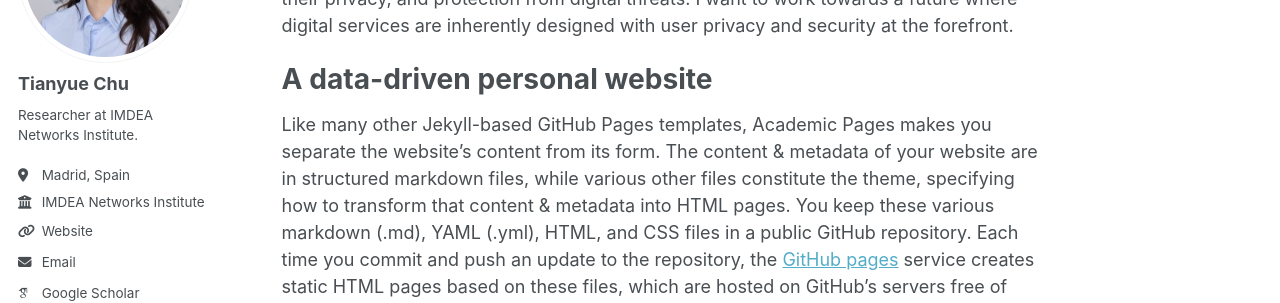
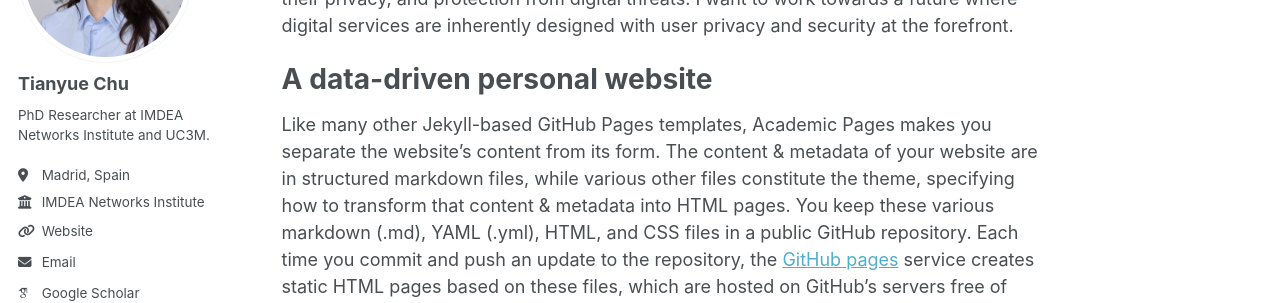
Before and after one commit to TianyueChu/tianyuechu.github.io, a Jekyll site: the page built from _pages/about.md, in a window 1280 px wide. Shown: the part 218-521 px from the top of the page. Built offline with Jekyll 4.4.1, drawn with Linux system fonts in a browser that asks for light colours; some web fonts are replaced.

Commit message:
side bar

```diff
--- a/_config.yml
+++ b/_config.yml
@@ -24,7 +24,7 @@ author:
   avatar           : "profile.png"
   name             : "Tianyue Chu"
   pronouns         : # example: "she/her"
-  bio              : "Researcher at IMDEA Networks Institute."
+  bio              : "PhD Researcher at IMDEA Networks Institute and UC3M."
   location         : "Madrid, Spain"
   employer         : "IMDEA Networks Institute"
   uri              : "https://networks.imdea.org/team/imdea-networks-team/people/tianyue-chu/"
```
